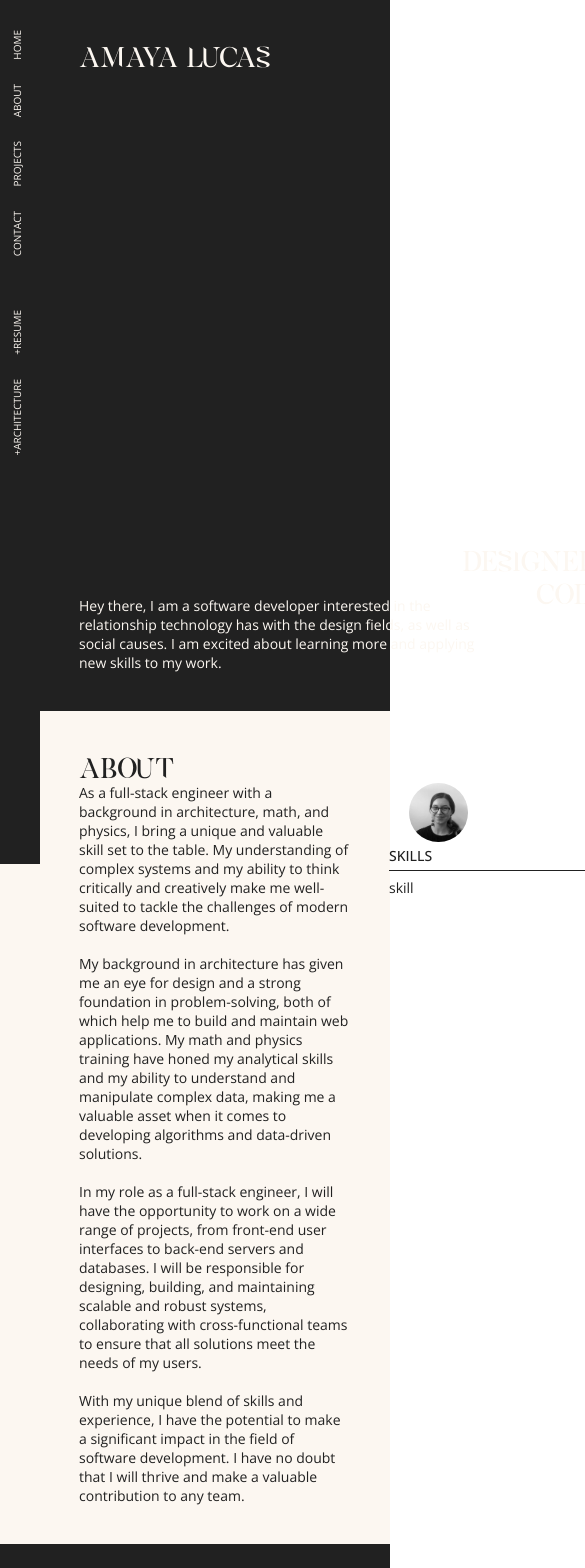
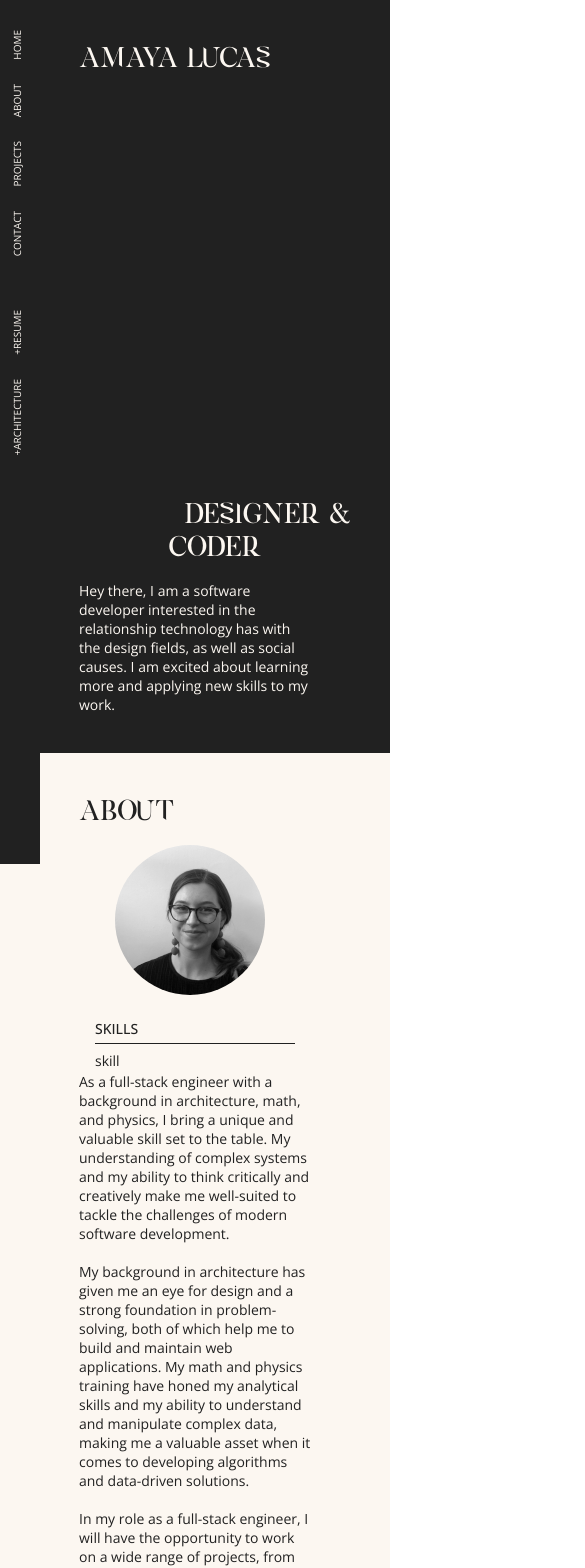
Before and after one commit to ajluc/amaya-portfolio, a React (Create React App) app: page / in a window 390 px wide. Shown: the top 1568 px of the page, 585 px wide, since content can reach past the window. Built offline with nearby package versions, Linux system fonts and the light colour scheme.

Commit message:
rough rough pass at mobile compatibility

```diff
--- a/src/components/About.jsx
+++ b/src/components/About.jsx
@@ -5,8 +5,8 @@ const About = () => {
     <div className="light" id="about">
       <div className="container">
         <p className="text-hero fade">a<span className="text-shino">b</span>out</p>
-        <div style={{display: "flex", flexDirection: "row",  justifyContent: "center"}}>
-          <div style={{width: '500px', marginRight: '40px'}}>
+        <div className="row reverse">
+          <div style={{maxWidth: '500px', marginRight: '40px'}}>
             <p>As a full-stack engineer with a background in architecture, math, and physics, I bring a unique and valuable skill set to the table. My understanding of complex systems and my ability to think critically and creatively make me well-suited to tackle the challenges of modern software development.</p>
             <br/>
             <p>My background in architecture has given me an eye for design and a strong foundation in problem-solving, both of which help me to build and maintain web applications. My math and physics training have honed my analytical skills and my ability to understand and manipulate complex data, making me a valuable asset when it comes to developing algorithms and data-driven solutions.</p>
@@ -16,7 +16,7 @@ const About = () => {
             <p>With my unique blend of skills and experience, I have the potential to make a significant impact in the field of software development. I have no doubt that I will thrive and make a valuable contribution to any team.</p>
           </div>
           <div>
-            <img src={bioPic} className="thumbnail" style={{height: '15vw', width: '15vw', borderRadius: "50%", filter: "grayscale(1) contrast(1.15)"}}/>
+            <img src={bioPic} className="bio-pic"/>
             <div style={{width: '200px', marginRight: '40px'}}>
               <p className="text-header-dark">Skills</p>
                 <p className="text-body">skill</p>
--- a/src/components/FoldOut.jsx
+++ b/src/components/FoldOut.jsx
@@ -1,21 +1,22 @@
 import Images from "./ImageSlides"
+import gitHubIconDark from "../images/socials/github-dark.svg";
 
 const FoldOut = ({open, detailsClose}) => {
   return (
     <div className="light fold-out" id="project-details">
+      {open ? (
         <div className="container">
-          {open ? (
-          <div>
           <div style={{display: 'flex', flexDirection: 'row', justifyContent: 'space-between'}}>
             <a href={open.url} target="_blank" rel="noopener noreferrer">
             {open.title}
             </a>
             <p className="link" style={{fontSize: '25px', transform: 'none'}} onClick={() => detailsClose()}>x</p>
           </div>
-            <div style={{display: "flex", flexDirection: "column", justifyContent: "center"}}>
+          <div style={{display: "flex", flexDirection: "column", alignItems: "center"}}>
+            <div className="slides-container">
               <Images images={open.images}/>
-              <div
-              style={{display: 'flex', flexDirection: 'row', justifyContent: "center"}}>
+            </div>
+            <div className="row" style={{justifyContent: "center"}}>
               <div style={{width: '200px', marginRight: '40px'}}>
                 <div>
                   <p className="text-header-dark">Technology Used</p>
@@ -23,21 +24,23 @@ const FoldOut = ({open, detailsClose}) => {
                     <p className="text-body" key={skill}>{skill}</p>
                   ))}
                 </div>
-                  <div>
-                  <a href={open.github} target="_blank">github</a>
-                  <a href={open.url} target="_blank">launch app</a>
               </div>
-                </div>
-                <div style={{width: '500px'}}>
+              <div style={{maxWidth: '500px'}}>
                 <p className="text-header-dark">Description</p>
                 <p className="text-body">{open.description}</p>
+                <div>
+                  {/* <a href={open.github} target="_blank">github</a> */}
+                  <a href={`https://github.com/${open.gitHub}`} target="_blank" rel="noopener noreferrer">
+                    <img src={gitHubIconDark} alt="GitHub" className="socialIcon" />
+                  </a>
+                  <a href={open.url} target="_blank" rel="noopener noreferrer">launch app</a>
+                </div>
               </div>
             </div>
           </div>
         </div>
       ) : <></>}
     </div>
-      </div>
   )
 }
 
--- a/src/components/Home.jsx
+++ b/src/components/Home.jsx
@@ -1,17 +1,17 @@
 const Home = () => {
   return (
     <div className="dark" id="home">
-      <div className="container" style={{  height: '75vh'}}>
+      <div className="container" style={{height: '80vh'}}>
         <p className="text-hero fade">amaya luca<span className="text-shino">s</span></p>
         <div>
           <p className="text-hero fade" style={{textAlign: 'right'}}>de<span className="text-shino">s</span>igne<span className="text-shino">r</span> &</p>
-        <div className="row">
+        <div className="row reverse">
           <div style={
             {margin: '20px 40px 0px 0px'}
           }>
           <p style={{maxWidth: '500px'}}>Hey there, I am a software developer interested in the relationship technology has with the design fields, as well as social causes. I am excited about learning more and applying new skills to my work.</p>
           </div>
-          <p className="text-hero fade">code<span className="text-shino">r</span></p>
+          <p className="text-hero fade" style={{textAlign: 'right'}}>code<span className="text-shino">r</span></p>
         </div>
         </div>
       </div>
--- a/src/components/Projects.jsx
+++ b/src/components/Projects.jsx
@@ -91,7 +91,7 @@ const Projects = () => {
       <FoldOut open={open} detailsClose={detailsClose}/>
       <div className="container">
         <p className="text-hero fade"><span className="text-shino">pr</span>oject<span className="text-shino">s</span></p>
-        <div style={{display: 'flex', flexDirection: 'row', justifyContent: 'space-between',  marginTop: '50px'}}>
+        <div className="row" style={{justifyContent: 'space-between',  marginTop: '50px'}}>
           <div
             style={{width: '200px', marginRight: '40px'}}>
             <p className="text-header-light">General Assembly</p>
@@ -104,7 +104,7 @@ const Projects = () => {
             ))}
           </div>
         </div>
-        <div style={{display: 'flex', flexDirection: 'row', justifyContent: 'space-between',  marginTop: '70px'}}>
+        <div className="row" style={{justifyContent: 'space-between',  marginTop: '50px'}}>
           <div
             style={{width: '200px', marginRight: '40px'}}>
             <p className="text-header-light">Personal Projects</p>
--- a/src/index.css
+++ b/src/index.css
@@ -25,7 +25,7 @@
 
 :root {
 --light: rgb(252, 247, 241);
---dark: rgb(33, 33, 33)
+--dark: rgb(33, 33, 33);
 }
 
 /* General */
@@ -141,6 +141,13 @@ img.thumbnail {
   object-fit: cover;
   margin-left: 20px;
   filter: grayscale(1);
+}
+img.bio-pic {
+  object-fit: cover;
+  height: 15vw;
+  width: 15vw;
+  border-radius: 50%;
+  filter: grayscale(1) contrast(1.15);
 }
 .project-container{
   display: flex;
@@ -288,6 +295,10 @@ img.thumbnail {
 
 
 /* Slider */
+.slides-container {
+  width: 740px;
+  margin: 20px 0px;
+}
 .slider {
   width: 100%;
   max-width: 800px;
@@ -331,3 +342,26 @@ img.thumbnail {
   top: 45%;
   right: 2%;
 }
+
+/* Mobile CSS */
+
+@media screen and (max-width: 700px) {
+  .container {
+    min-width: 50px;
+  }
+  .row {
+    flex-direction: column;
+  }
+  .reverse {
+    align-items: center;
+    flex-direction: column-reverse;
+  }
+  .bio-pic {
+    min-height: 150px;
+    min-width: 150px;
+    margin: 20px;
+  }
+  .slides-container {
+    width: 100%;
+  }
+}
```
Also changed, not shown: src/images/socials/github-dark.svg (added). Lines whose indentation alone changed are shown as unchanged.
